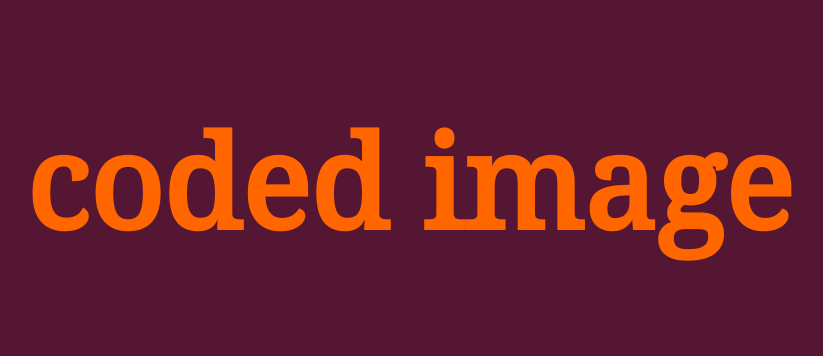
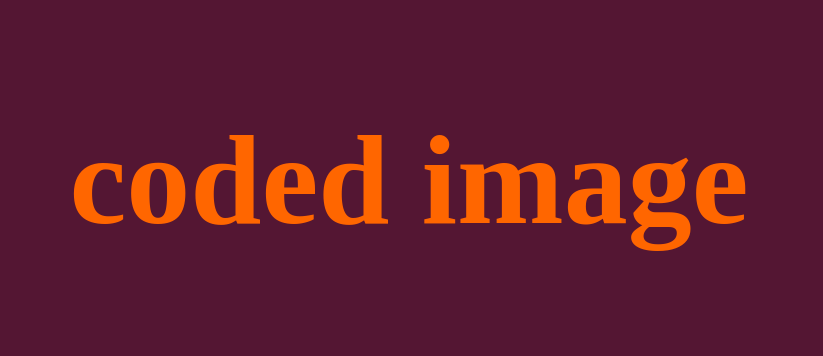
Before and after one commit to AlanAdamson/CodedImage, a website: page index.html in a window 1280 px wide. Shown: the part 220-576 px from the top of the page, without its empty margins (231-1054 px from the left). Drawn offline with Linux system fonts and the light colour scheme.

Commit message:
Update style.css

```diff
--- a/style.css
+++ b/style.css
@@ -22,7 +22,7 @@ html, body {
 }
 
 .logo {
-  font-family: 'Noto Serif', serif;
+  font-family: 'Inconsolata', serif;
   color: #FF6600;
   font-size: 4em;
 }
```
